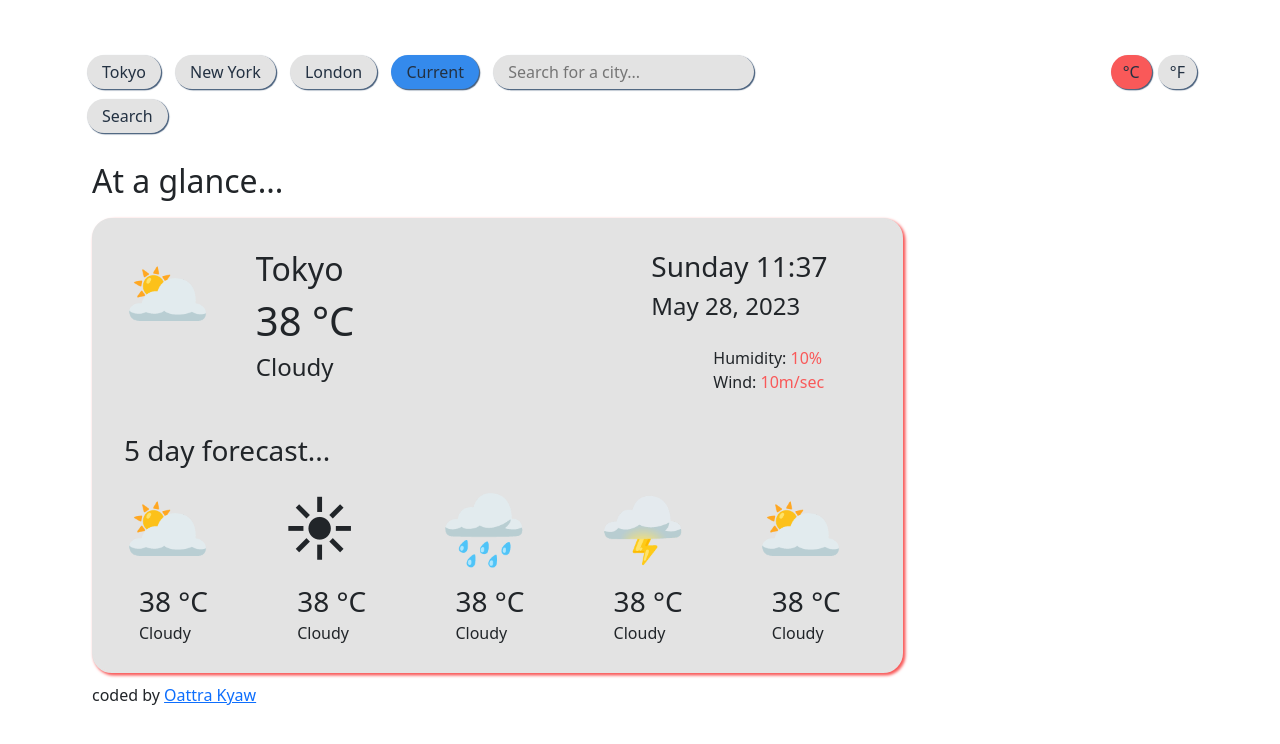
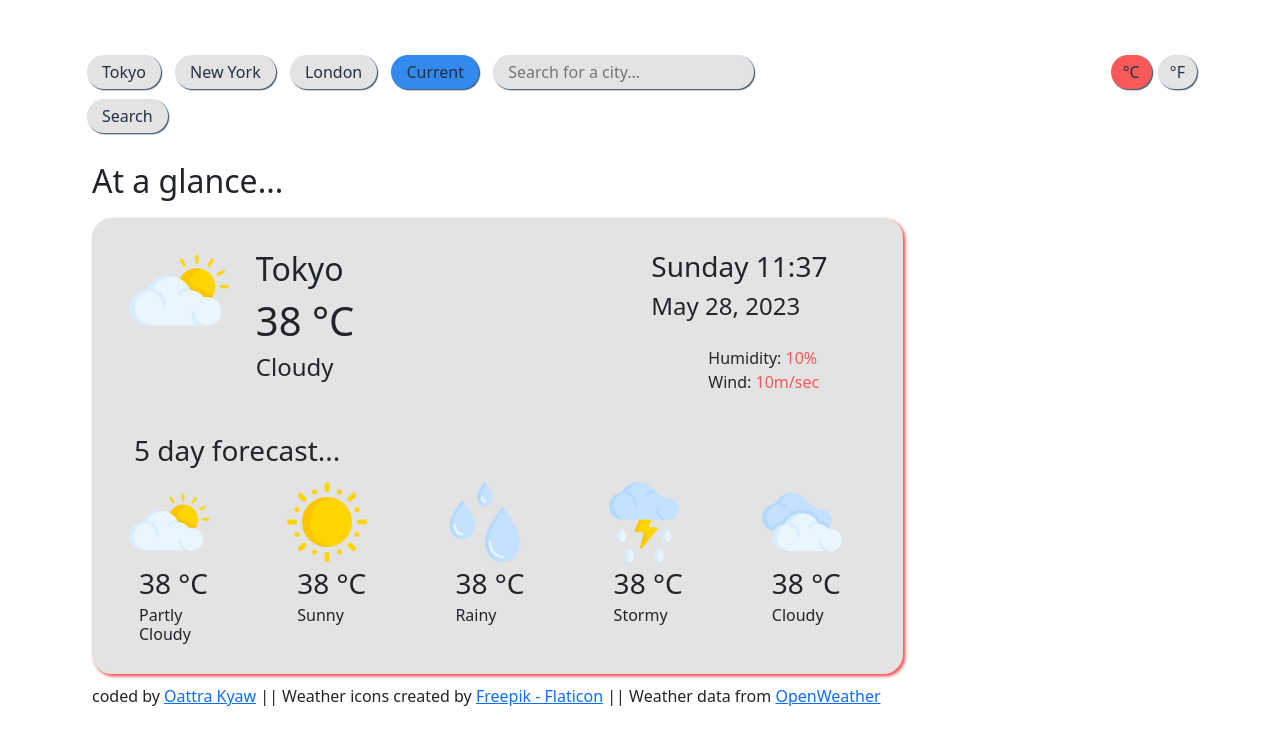
Before and after one commit to salamijason/weather-app, a plain HTML site: page index.html in a window 1280 px wide. Drawn offline with nearby package versions, Linux system fonts and the light colour scheme.

Commit message:
Added placeholder icons for forecast.

```diff
--- a/index.html
+++ b/index.html
@@ -56,7 +56,13 @@
               <div class="col-8">
                 <div class="row">
                   <div class="col-3">
-                    <div class="icon">🌥</div>
+                    <div class="icon">
+                      <img
+                        class="main icon"
+                        src="media/icons/sun with cloud.png"
+                        alt="sun"
+                      />
+                    </div>
                   </div>
                   <div class="col">
                     <div class="maintemp">
@@ -103,41 +109,55 @@
             </div>
             <div class="row">
               <br />
-              <h3>5 day forecast...</h3>
+              <h3 class="forecastHead">5 day forecast...</h3>
               <div class="col forecastStats">
-                <div class="icon">🌥</div>
+                <div class="forecastOne">
+                  <img
+                    class="icon"
+                    src="media/icons/sun with cloud.png"
+                    alt="sunny with clouds"
+                  />
+                </div>
                 <h3 id="temp-and-unit">
                   <span id="temp">38</span>
                   <span id="unit">°C</span>
                 </h3>
-                <h6 id="weather">Cloudy</h6>
+                <h6 id="weather">Partly Cloudy</h6>
               </div>
               <div class="col forecastStats">
-                <div class="icon">☀</div>
+                <div class="icon">
+                  <img src="media/icons/sun.png" alt="sun" />
+                </div>
                 <h3 id="temp-and-unit">
                   <span id="temp">38</span>
                   <span id="unit">°C</span>
                 </h3>
-                <h6 id="weather">Cloudy</h6>
+                <h6 id="weather">Sunny</h6>
               </div>
               <div class="col forecastStats">
-                <div class="icon">🌧</div>
+                <div class="icon">
+                  <img src="media/icons/rain.png" alt="rain" />
+                </div>
                 <h3 id="temp-and-unit">
                   <span id="temp">38</span>
                   <span id="unit">°C</span>
                 </h3>
-                <h6 id="weather">Cloudy</h6>
+                <h6 id="weather">Rainy</h6>
               </div>
               <div class="col forecastStats">
-                <div class="icon">🌩</div>
+                <div class="icon">
+                  <img src="media/icons/thunder.png" alt="thunder" />
+                </div>
                 <h3 id="temp-and-unit">
                   <span id="temp">38</span>
                   <span id="unit">°C</span>
                 </h3>
-                <h6 id="weather">Cloudy</h6>
+                <h6 id="weather">Stormy</h6>
               </div>
               <div class="col forecastStats">
-                <div class="icon">🌥</div>
+                <div class="icon">
+                  <img class="icon" src="media/icons/cloud.png" alt="sun" />
+                </div>
                 <h3 id="temp-and-unit">
                   <span id="temp">38</span>
                   <span id="unit">°C</span>
@@ -157,6 +177,20 @@
           >
             Oattra Kyaw</a
           >
+          ||
+          <span
+            >Weather icons created by
+            <a
+              href="https://www.flaticon.com/free-icons/weather"
+              title="weather icons"
+              >Freepik - Flaticon</a
+            ></span
+          >
+          ||
+          <span>
+            Weather data from
+            <a href="https://openweathermap.org">OpenWeather</a>
+          </span>
         </p>
       </div>
     </div>
--- a/src/styles.css
+++ b/src/styles.css
@@ -2,14 +2,20 @@
 h1, h2, h3, h4, h5, h6, p {
     margin: 10px ;
 }
+
+.forecastHead {
+    margin: 15px 20px;
+}
+
 .forecastStats h3, h6 {
     margin: 5px 25px;
 }
+
 ul {
     list-style: none;
     font-weight: 500;
     padding-top:15px;
-    margin: 40px;
+    margin: 35px;
     text-align: left;
 }
 
@@ -21,10 +27,20 @@ div.widget {
     background-color: #e3e3e3;
     box-shadow: 2px 2px 3px .50px #f95959;
 }
-div.icon {
+
+div.forecastOne .forecastTwo .forecastThree .forecaseFour .forecastFive {
     font-size: 70px;
     margin: 10px ;
     display: inline;
+}
+
+img {
+    margin-left: 15px;
+    width: 80px;
+}
+
+img.main  {
+    width: 100px;
 }
 
 div.maintemp, div.date {
```
Also changed, not shown: media/icons/cloud.png (added), media/icons/rain.png (added), media/icons/snow.png (added), media/icons/sun with cloud.png (added), media/icons/sun.png (added), media/icons/thunder.png (added), media/icons/wind.png (added).
